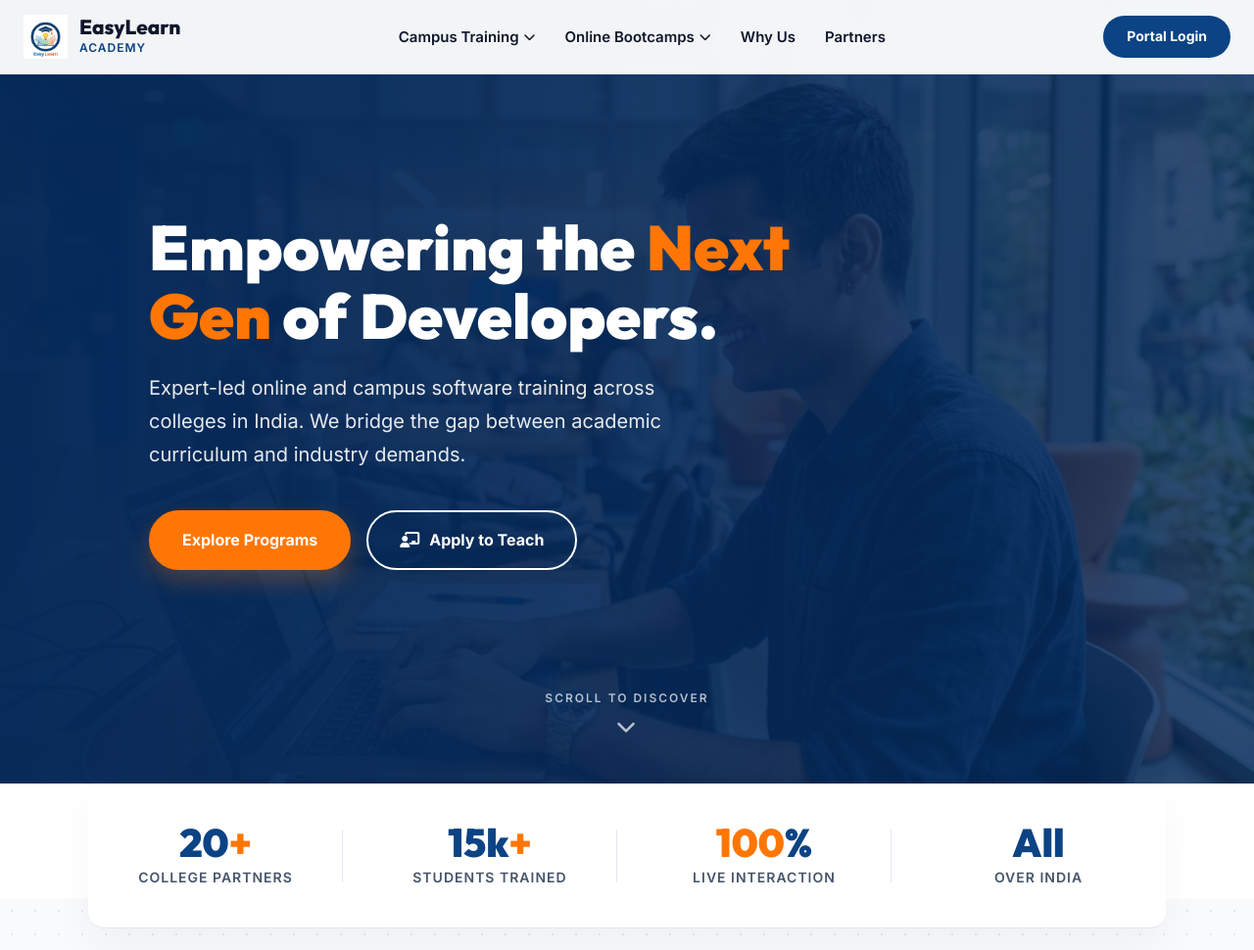
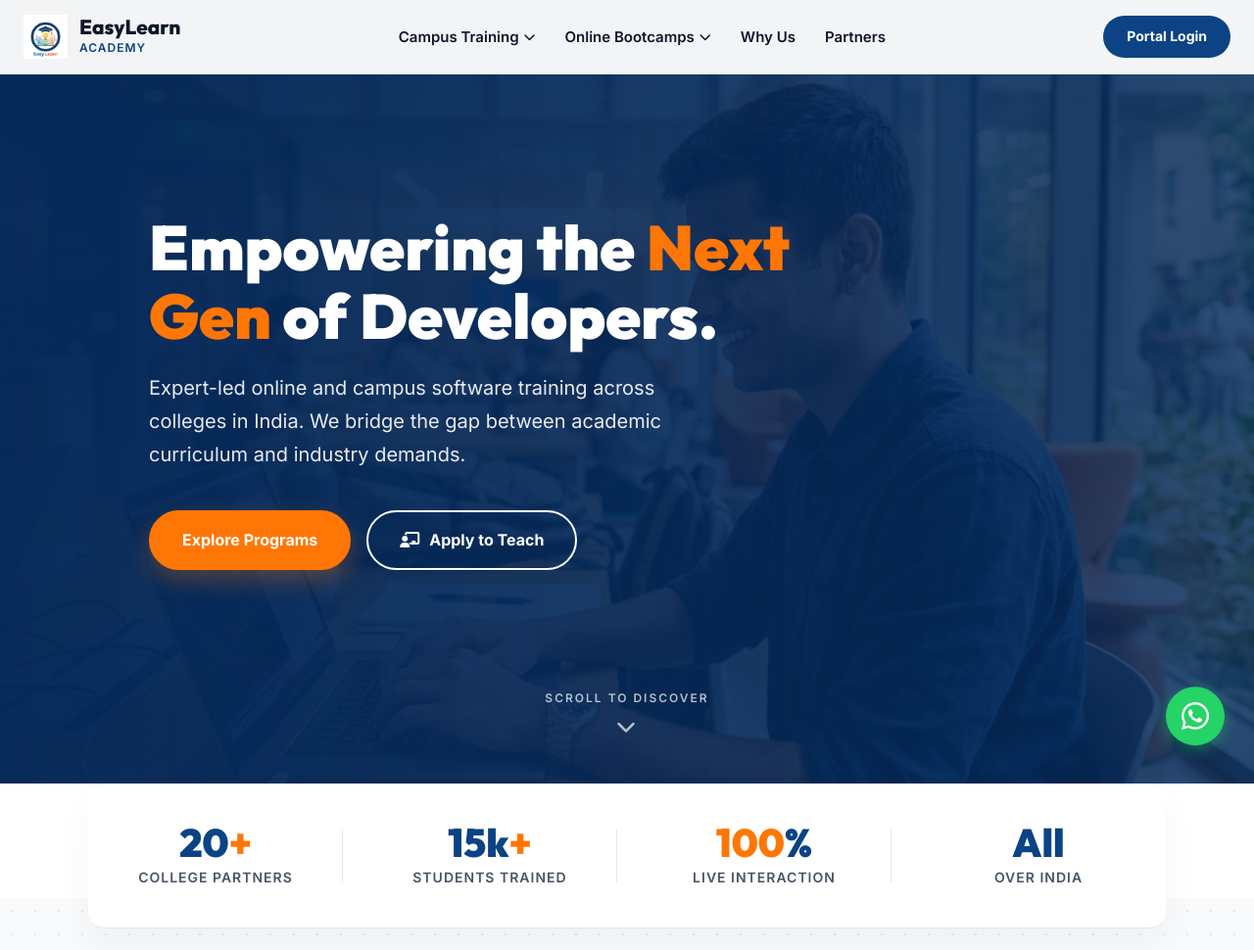
Before and after one commit to Stephen-jd/Easy-Learn-_-Website, a Django app: page / in a window 1280 px wide. Shown: the top 970 px of the page at 98% size. Run offline with Django 5.2, Linux system fonts and the light colour scheme.

Commit message:
Feat: Add WhatsApp floating contact widget

```diff
--- a/core/templates/core/landing_gate.html
+++ b/core/templates/core/landing_gate.html
@@ -276,6 +276,65 @@
         /* Reveal Animations */
         .reveal { opacity: 0; transform: translateY(40px); transition: all 0.8s ease; }
         .reveal.active { opacity: 1; transform: translateY(0); }
+
+        /* WhatsApp Floating Widget */
+        .whatsapp-float {
+            position: fixed;
+            bottom: 30px;
+            right: 30px;
+            display: flex;
+            align-items: center;
+            gap: 12px;
+            z-index: 9999;
+            text-decoration: none;
+            animation: bounce-wa 2s infinite;
+        }
+        .whatsapp-message {
+            background-color: #fff;
+            color: #333;
+            padding: 8px 16px;
+            border-radius: 20px;
+            font-size: 14px;
+            font-weight: 700;
+            box-shadow: 0 4px 10px rgba(0,0,0,0.1);
+            position: relative;
+            display: none;
+        }
+        .whatsapp-message::after {
+            content: '';
+            position: absolute;
+            right: -6px;
+            top: 50%;
+            transform: translateY(-50%);
+            border-width: 6px 0 6px 6px;
+            border-style: solid;
+            border-color: transparent transparent transparent #fff;
+        }
+        .whatsapp-icon {
+            background-color: #25D366;
+            color: #fff;
+            width: 60px;
+            height: 60px;
+            border-radius: 50%;
+            display: flex;
+            align-items: center;
+            justify-content: center;
+            font-size: 32px;
+            box-shadow: 0 4px 15px rgba(37, 211, 102, 0.4);
+            transition: transform 0.3s;
+        }
+        .whatsapp-float:hover .whatsapp-icon { transform: scale(1.1); }
+        .whatsapp-float:hover .whatsapp-message { display: block; }
+
+        @keyframes bounce-wa {
+            0%, 100% { transform: translateY(0); }
+            50% { transform: translateY(-10px); }
+        }
+
+        @media (max-width: 768px) {
+            .whatsapp-float { bottom: 20px; right: 20px; }
+            .whatsapp-icon { width: 50px; height: 50px; font-size: 28px; }
+        }
     </style>
 </head>
 <body>
@@ -774,5 +833,13 @@
             counterObserver.observe(document.querySelector('.trust-bar'));
         }
     </script>
+
+    <!-- Floating WhatsApp Button -->
+    <a href="https://wa.me/918220032456?text=Hi%2C%20I%20would%20like%20to%20know%20more%20about%20Easy%20Learn%20Academy." target="_blank" class="whatsapp-float">
+        <div class="whatsapp-message">Chat here</div>
+        <div class="whatsapp-icon">
+            <i class="fab fa-whatsapp"></i>
+        </div>
+    </a>
 </body>
 </html>
```
